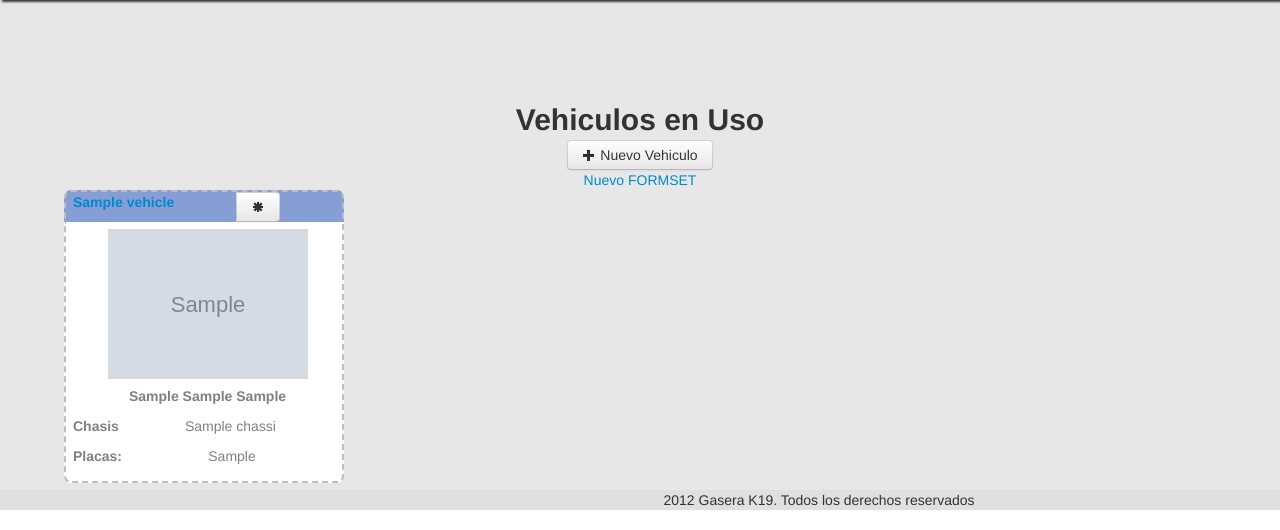
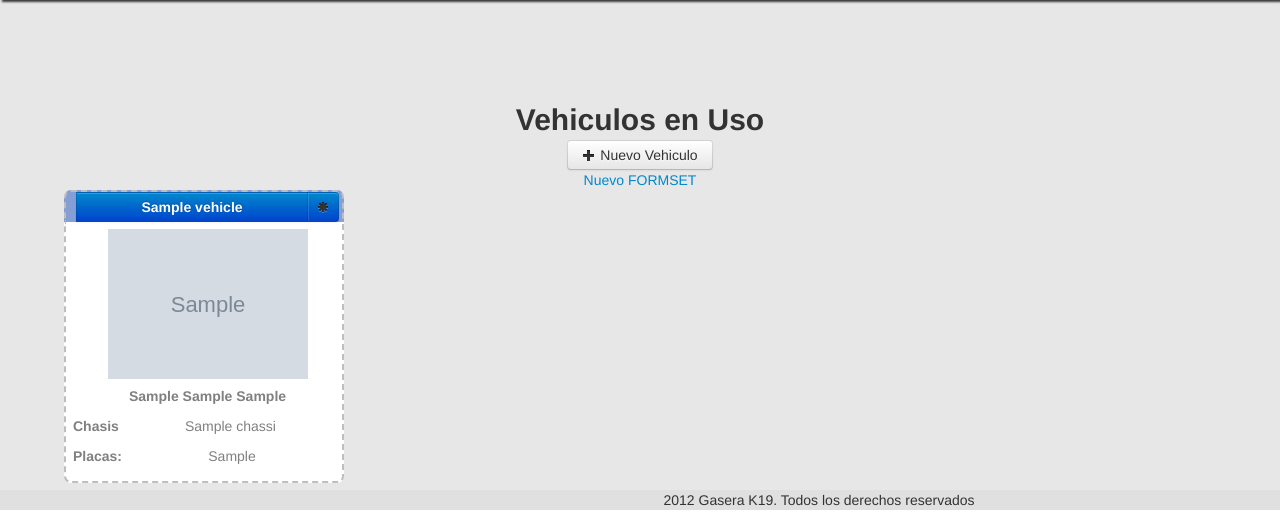
Before and after one commit to jesusmaherrera/maintenance, a Django app: page / in a window 1280 px wide. Shown: the part 142-672 px from the top of the page. Run offline with Django 3.2, Linux system fonts and the light colour scheme; tables that the repository leaves empty hold one stand-in row (values such as "Sample post"); grey boxes marked "Sample" are stand-in pictures; parts of the project's set-up code (start-up, migrations or seed data) failed here and were passed over; some libraries are stand-ins or nearby versions.

Commit message:
Update maintenance/templates/index.html

```diff
--- a/maintenance/templates/index.html
+++ b/maintenance/templates/index.html
@@ -8,18 +8,24 @@
   <a href='/chassis_maintenance/add/' >Nuevo FORMSET</a>
   <br>
   {% for vehicle in vehicles %}
-  	<article class="tarjeta">
+    <article class="tarjeta" >
   		  <a href='{% url maintenance.main.views.vehicle_details vehicle.id %}' >
           <header>
-            <label style="float:left;">{{ vehicle.name }} </label>
-            <div class="btn-group" >
-              <a class="btn dropdown-toggle" data-toggle="dropdown" href="#"><span class="icon-asterisk"></span></a>
+            <div class="btn-group" style="width:100%;">
+              <a href='{% url maintenance.main.views.vehicle_details vehicle.id %}' style="width:75%;" class="btn btn-primary">
+                {{ vehicle.name }}
+              </a>
+              <a class="btn btn-primary dropdown-toggle" data-toggle="dropdown" href="#"><span class="icon-asterisk"></span></a>
               <ul class="dropdown-menu">
-                <li><a href='{% url maintenance.main.views.vehicle_details vehicle.id %}'><i class="icon-pencil"></i> Edit</a></li>
-                <li><a href="{% url maintenance.main.views.delete_vehicle vehicle.id %}"><i class="icon-trash"></i> Delete</a></li>
-                <li><a href="#"><i class="icon-ban-circle"></i> Ban</a></li>\
+                <li><a href='{% url maintenance.main.views.vehicle_details vehicle.id %}'><i class="icon-pencil"></i> Editar</a></li>
+                <li><a href="{% url maintenance.main.views.delete_vehicle vehicle.id %}"><i class="icon-trash"></i> Eliminar</a></li>
+                <li><a href="#"><i class="icon-ban-circle"></i> Deshabilitar</a></li>\
               </ul>
+
             </div>
+
+
+            </a>
           </header>
         </a>
   		  <section>
```
